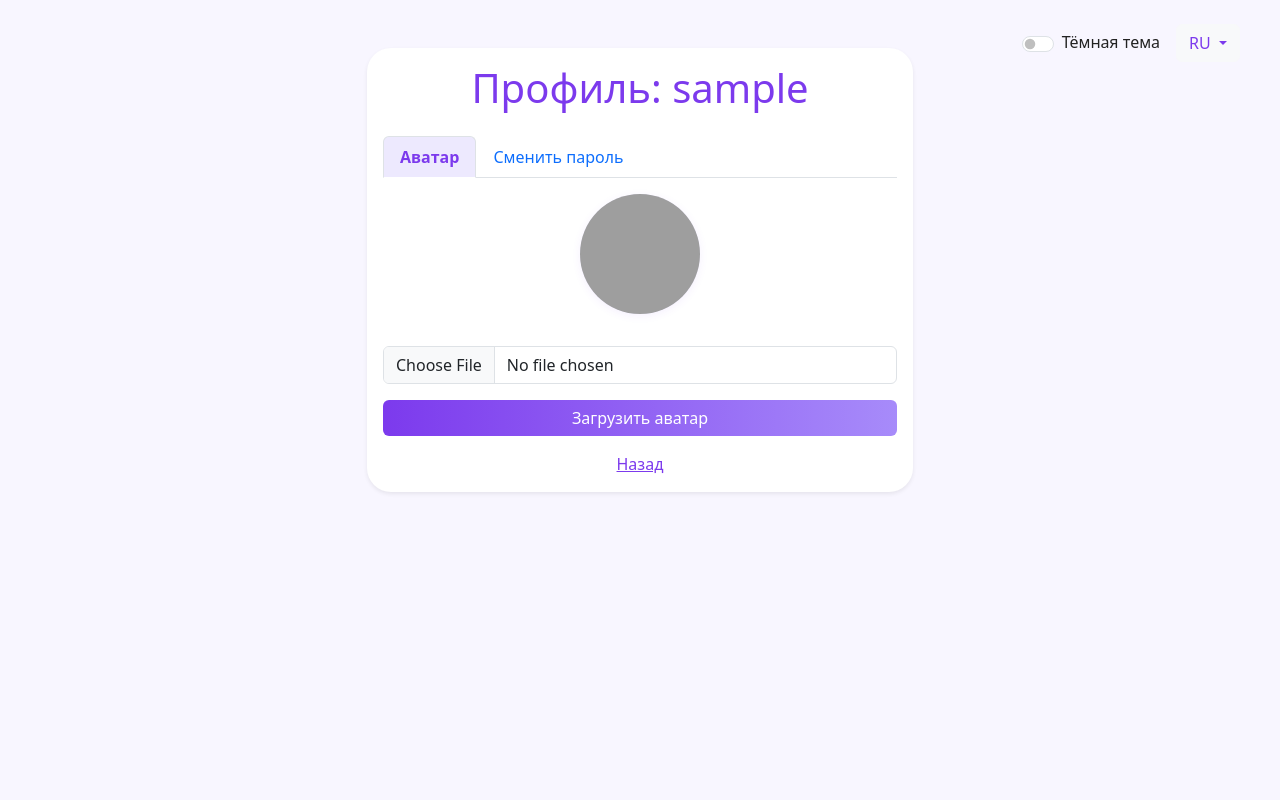
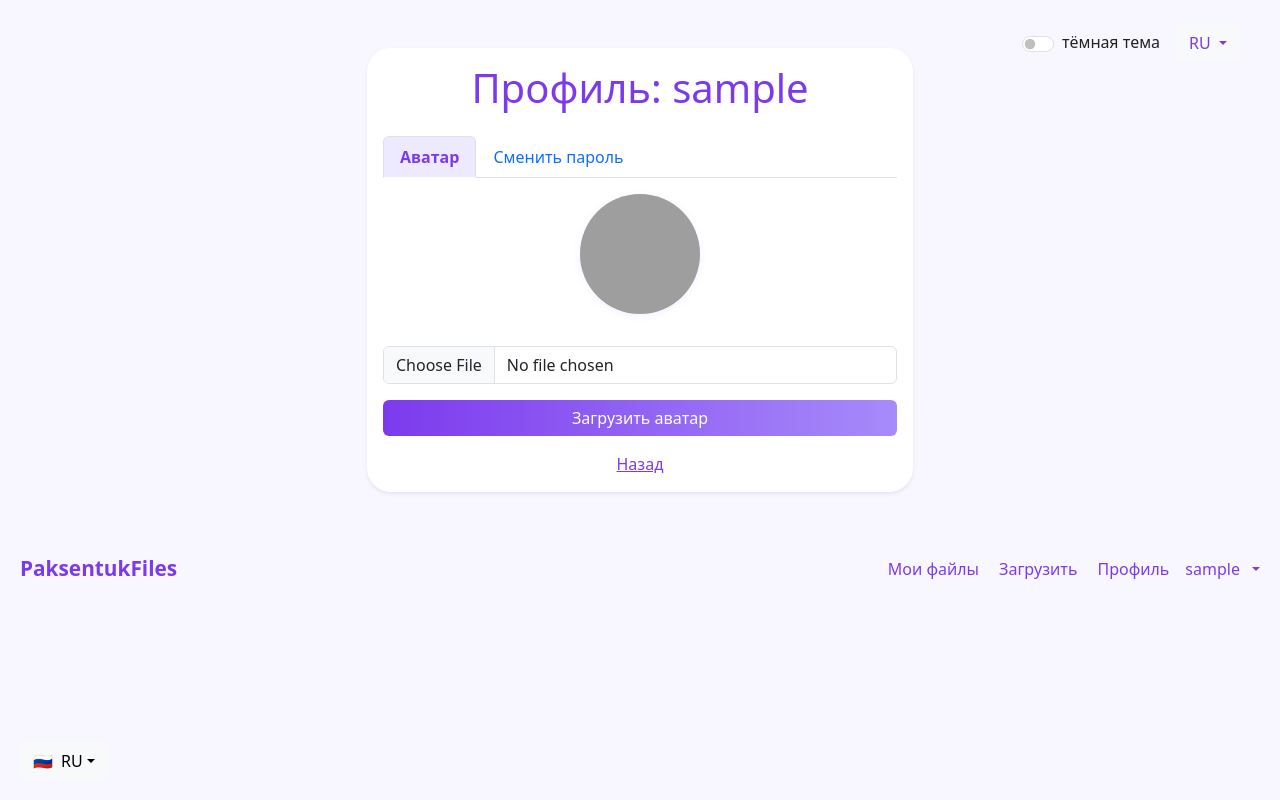
Before and after one commit to SKRIBLDAX/flask-file-uploader, a Flask app: page /profile in a window 1280 px wide. Run offline with Flask 2, Linux system fonts and the light colour scheme; the visitor is signed in with stand-in values (Sample User, id 1); some libraries are stand-ins or nearby versions; grey boxes are pictures that could not be loaded.

Commit message:
Фикс: синхронизация темы и языка в профиле, фиксированный переключатель языка, обновление всех лейблов

```diff
--- a/templates/profile.html
+++ b/templates/profile.html
@@ -165,30 +165,55 @@
         </div>
       </div>
     </div>
+    <!-- Логотип и меню пользователя -->
+    <nav class="navbar navbar-expand-lg navbar-light bg-transparent mb-4">
+      <div class="container-fluid">
+        <a class="navbar-brand fw-bold" href="/" style="color:#7c3aed;font-size:1.3rem;"><i class="fa fa-cloud-upload-alt me-2"></i>PaksentukFiles</a>
+        <button class="navbar-toggler" type="button" data-bs-toggle="collapse" data-bs-target="#navbarNav" aria-controls="navbarNav" aria-expanded="false" aria-label="Toggle navigation">
+          <span class="navbar-toggler-icon"></span>
+        </button>
+        <div class="collapse navbar-collapse justify-content-end" id="navbarNav">
+          <ul class="navbar-nav align-items-center">
+            <li class="nav-item">
+              <a class="nav-link" href="/files"><i class="fa fa-folder-open me-1"></i>Мои файлы</a>
+            </li>
+            <li class="nav-item">
+              <a class="nav-link" href="/"><i class="fa fa-upload me-1"></i>Загрузить</a>
+            </li>
+            <li class="nav-item">
+              <a class="nav-link" href="/profile"><i class="fa fa-user me-1"></i>Профиль</a>
+            </li>
+            <li class="nav-item dropdown">
+              <a class="nav-link dropdown-toggle d-flex align-items-center" href="#" id="userDropdown" role="button" data-bs-toggle="dropdown" aria-expanded="false">
+                <span class="user-name">{{ session['username'] }}</span>
+                <i class="fa-solid fa-user-circle fa-lg ms-2" style="color:#7c3aed;"></i>
+              </a>
+              <ul class="dropdown-menu dropdown-menu-end" aria-labelledby="userDropdown">
+                <li><a class="dropdown-item" href="/profile"><i class="fa fa-user me-1"></i>Профиль</a></li>
+                <li><a class="dropdown-item" href="/files"><i class="fa fa-folder-open me-1"></i>Мои файлы</a></li>
+                <li><a class="dropdown-item" href="/"><i class="fa fa-upload me-1"></i>Загрузить</a></li>
+                <li><a class="dropdown-item" href="/profile#password"><i class="fa fa-key me-1"></i>Сменить пароль</a></li>
+                <li><hr class="dropdown-divider"></li>
+                <li><a class="dropdown-item text-danger" href="/logout" id="logoutLink"><i class="fa fa-sign-out-alt me-1"></i>Выйти</a></li>
+              </ul>
+            </li>
+          </ul>
+        </div>
+      </div>
+    </nav>
+    <!-- Переключатель языка в левом нижнем углу -->
+    <div id="langSwitcher" style="position:fixed;left:20px;bottom:20px;z-index:2000;">
+      <button class="btn btn-light dropdown-toggle d-flex align-items-center" type="button" id="langDropdown" data-bs-toggle="dropdown" aria-expanded="false">
+        <span id="langFlag">🇷🇺</span> <span id="langLabel" class="ms-2">RU</span>
+      </button>
+      <ul class="dropdown-menu" aria-labelledby="langDropdown">
+        <li><a class="dropdown-item lang-option" href="#" data-lang="ru"><span class="me-2">��🇺</span>Русский</a></li>
+        <li><a class="dropdown-item lang-option" href="#" data-lang="en"><span class="me-2">🇬🇧</span>English</a></li>
+      </ul>
+    </div>
     <script src="https://cdn.jsdelivr.net/npm/bootstrap@5.3.2/dist/js/bootstrap.bundle.min.js"></script>
     <script>
-      window.onload = function() {
-        // Универсальный скрипт для синхронизации темы
-        function setTheme(theme) {
-          if (theme === 'dark') {
-            document.documentElement.setAttribute('data-theme', 'dark');
-            localStorage.setItem('theme', 'dark');
-            document.getElementById('themeSwitch').checked = true;
-            document.getElementById('themeSwitchLabel').textContent = translations[localStorage.getItem('lang')||'ru'].light;
-          } else {
-            document.documentElement.setAttribute('data-theme', 'light');
-            localStorage.setItem('theme', 'light');
-            document.getElementById('themeSwitch').checked = false;
-            document.getElementById('themeSwitchLabel').textContent = translations[localStorage.getItem('lang')||'ru'].dark;
-          }
-        }
-        // Инициализация темы при загрузке
-        setTheme(localStorage.getItem('theme') || 'light');
-        // Обработчик переключателя
-        document.getElementById('themeSwitch').addEventListener('change', function() {
-          setTheme(this.checked ? 'dark' : 'light');
-        });
-        // Локализация
+      // --- Локализация и тема ---
       const translations = {
         ru: {
           profile: 'Профиль:',
@@ -221,9 +246,26 @@
           lang: 'Language',
         }
       };
+      function setTheme(theme) {
+        if (theme === 'dark') {
+          document.documentElement.setAttribute('data-theme', 'dark');
+          localStorage.setItem('theme', 'dark');
+          document.getElementById('themeSwitch').checked = true;
+        } else {
+          document.documentElement.setAttribute('data-theme', 'light');
+          localStorage.setItem('theme', 'light');
+          document.getElementById('themeSwitch').checked = false;
+        }
+        updateThemeLabel();
+      }
+      function updateThemeLabel() {
+        const lang = localStorage.getItem('lang') || 'ru';
+        document.getElementById('themeSwitchLabel').textContent = document.getElementById('themeSwitch').checked ? translations[lang].light : translations[lang].dark;
+      }
       function setLang(lang) {
         localStorage.setItem('lang', lang);
         document.getElementById('langLabel').textContent = lang.toUpperCase();
+        document.getElementById('langFlag').textContent = lang === 'ru' ? '🇷🇺' : '🇬🇧';
         document.querySelector('.card-title').innerHTML = translations[lang].profile + ' {{ username }}';
         document.getElementById('avatar-tab').textContent = translations[lang].avatar;
         document.getElementById('password-tab').textContent = translations[lang].change;
@@ -233,28 +275,36 @@
         document.querySelector('label[for="confirm_password"]').textContent = translations[lang].confirm;
         document.querySelector('#passwordForm button[type="submit"]').textContent = translations[lang].changeBtn;
         document.querySelector('.mt-3.text-center a').textContent = translations[lang].back;
-          document.getElementById('themeSwitchLabel').textContent = document.getElementById('themeSwitch').checked ? translations[lang].light : translations[lang].dark;
+        updateThemeLabel();
       }
+      // --- Синхронизация между вкладками ---
+      window.addEventListener('storage', function(e) {
+        if (e.key === 'theme') setTheme(localStorage.getItem('theme'));
+        if (e.key === 'lang') setLang(localStorage.getItem('lang'));
+      });
+      // --- Инициализация ---
+      setTheme(localStorage.getItem('theme') || 'light');
+      setLang(localStorage.getItem('lang') || 'ru');
+      document.getElementById('themeSwitch').addEventListener('change', function() {
+        setTheme(this.checked ? 'dark' : 'light');
+      });
       document.querySelectorAll('.lang-option').forEach(el => {
         el.addEventListener('click', function(e) {
           e.preventDefault();
           setLang(this.dataset.lang);
         });
       });
-        setLang(localStorage.getItem('lang') || 'ru');
-        // Сохранение состояния вкладок
+      // --- Сохранение состояния вкладок профиля ---
       document.querySelectorAll('#profileTabs button[data-bs-toggle="tab"]').forEach(btn => {
         btn.addEventListener('shown.bs.tab', function(e) {
           localStorage.setItem('profileTab', e.target.id);
         });
       });
-        // При загрузке страницы открываем сохранённую вкладку
       const savedTab = localStorage.getItem('profileTab');
       if (savedTab) {
         const tabBtn = document.getElementById(savedTab);
         if (tabBtn) new bootstrap.Tab(tabBtn).show();
       }
-      };
     </script>
   </body>
 </html>
```
Lines whose indentation alone changed are shown as unchanged.
